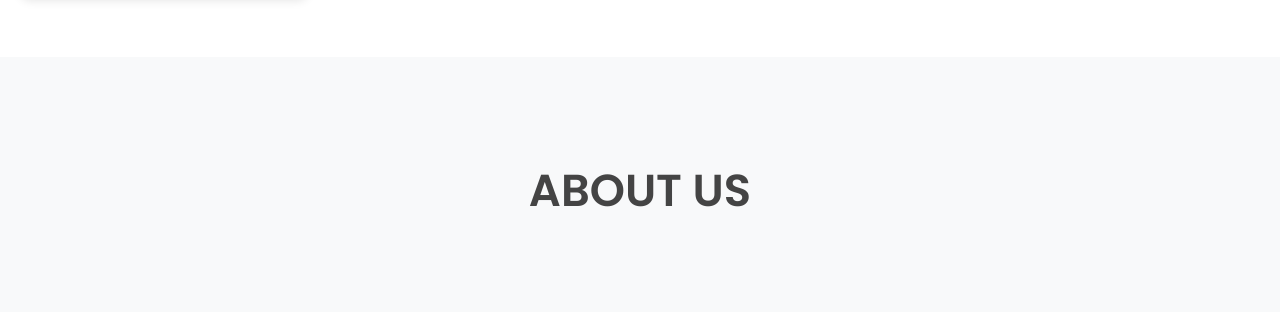
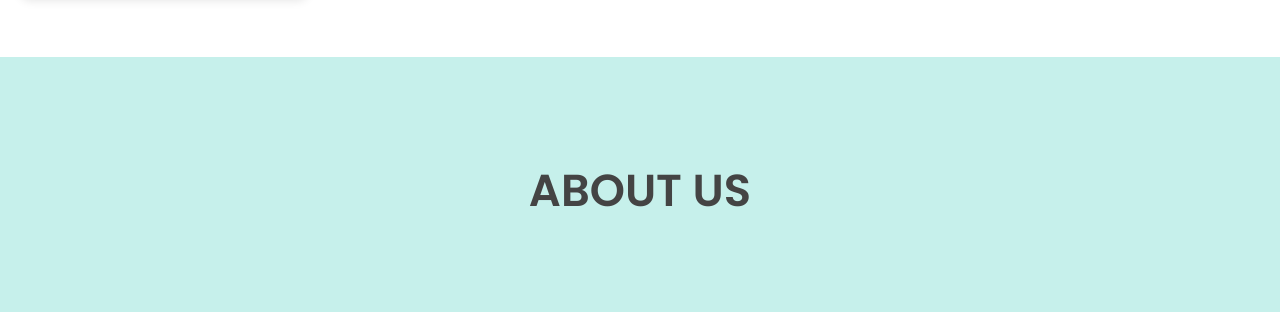
Before and after one commit to Ashishte4/Geek, a plain HTML site: page index.html in a window 1280 px wide. Shown: the part 1634-1946 px from the top of the page. Drawn offline with Linux system fonts and the light colour scheme; a script that the page names is missing.

Commit message:
color change

```diff
--- a/style.css
+++ b/style.css
@@ -185,7 +185,7 @@ header nav ul li a:hover {
 
 .about {
     padding: 60px 20px;
-    background-color: #f8f9fa;
+    background-color: #c6f0eb;
     display: flex;
     flex-wrap: wrap;
     align-items: center;
```
